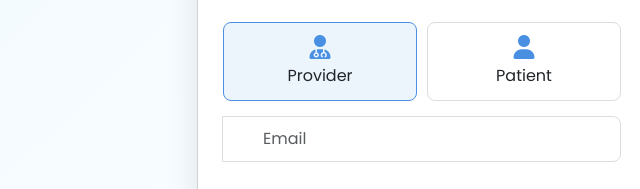
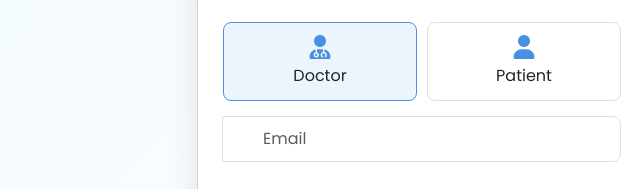
Before and after one commit to Ashup0309/trail, a plain HTML site: page index.html in a window 1280 px wide. Shown: the part 313-502 px from the top of the page, 218-858 px from the left. Drawn offline with nearby package versions, Linux system fonts and the light colour scheme.

Commit message:
Update index.html

```diff
--- a/index.html
+++ b/index.html
@@ -190,7 +190,7 @@
     <!-- LOGIN -->
     <div id="login" class="tab-content active">
       <div class="role-select login-role">
-        <div class="role-option selected" onclick="selectRole(this)"><i class="fas fa-user-md"></i><div>Provider</div></div>
+        <div class="role-option selected" onclick="selectRole(this)"><i class="fas fa-user-md"></i><div>Doctor</div></div>
         <div class="role-option" onclick="selectRole(this)"><i class="fas fa-user"></i><div>Patient</div></div>
       </div>
       <form onsubmit="handleLogin(event)">
@@ -212,7 +212,7 @@
     <!-- REGISTER -->
     <div id="register" class="tab-content">
       <div class="role-select register-role">
-        <div class="role-option selected" onclick="selectRole(this)"><i class="fas fa-user-md"></i><div>Provider</div></div>
+        <div class="role-option selected" onclick="selectRole(this)"><i class="fas fa-user-md"></i><div>Doctor</div></div>
         <div class="role-option" onclick="selectRole(this)"><i class="fas fa-user"></i><div>Patient</div></div>
       </div>
       <form onsubmit="handleRegister(event)">
```
